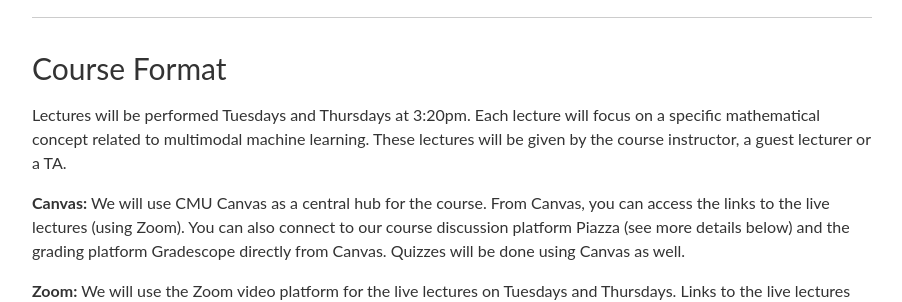
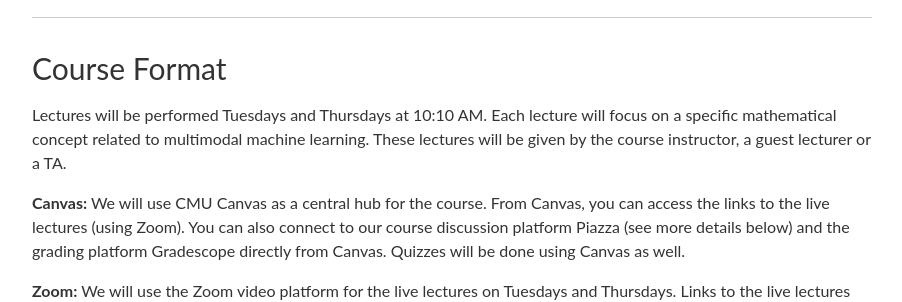
Before and after one commit to CMU-MultiComp-Lab/mmml-course, a Jekyll site: the page built from _pages/syllabus.md, in a window 1280 px wide and 900 px high. Shown: the part 443-745 px from the top of the window, without its empty margins (188-1090 px from the left). Built offline with Jekyll 4.4.1, drawn with Linux system fonts in a browser that asks for light colours; nearby versions of some CDN libraries; comment, search, counter and statistics services are not loaded.

Commit message:
Update syllabus.md

```diff
--- a/_pages/syllabus.md
+++ b/_pages/syllabus.md
@@ -13,7 +13,7 @@
 
 ### Course Format
 
-Lectures will be performed Tuesdays and Thursdays at 3:20pm. Each lecture will focus on a specific
+Lectures will be performed Tuesdays and Thursdays at 10:10 AM. Each lecture will focus on a specific
 mathematical concept related to multimodal machine learning. These lectures will be given by the
 course instructor, a guest lecturer or a TA.
 
```
